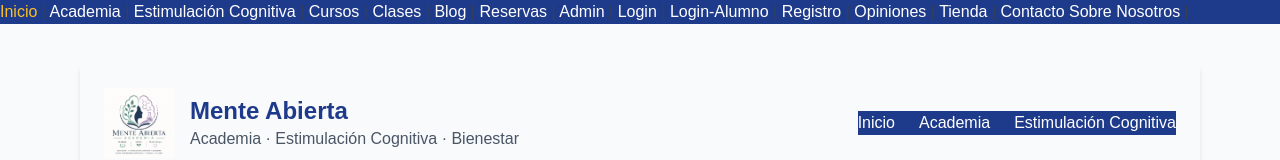
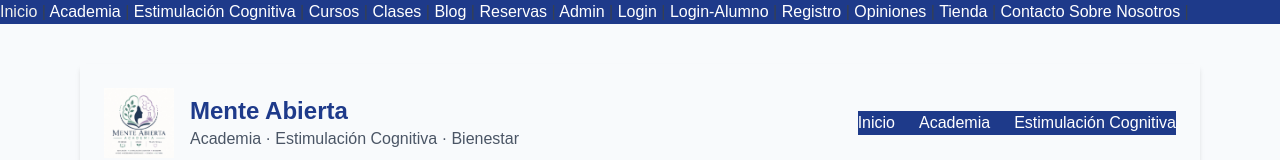
Before and after one commit to C5-lab-creator/academia-online, a Next.js app: page / in a window 1280 px wide. In both pictures the pointer is over the link 18 px from the left and 11 px from the top of the page. Shown: the top 160 px of the page. Built offline with nearby package versions, Linux system fonts and the light colour scheme.

Commit message:
modified:   app/globals.css

```diff
--- a/app/globals.css
+++ b/app/globals.css
@@ -57,7 +57,7 @@ nav a {
 }
 
 nav a:hover {
-  color: #FBBF24 !important;
+  color: #f0f0ed !important;
 }
 
 /* ===========================
```
